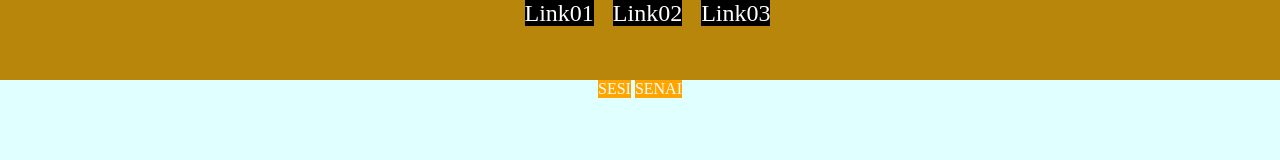
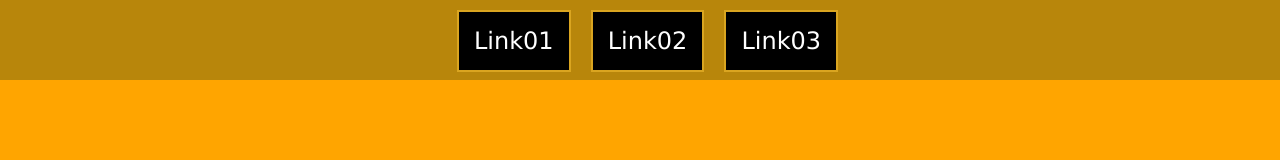
Before and after one commit to Gabriel-Sedenho/Display_TA, a website: page index.html in a window 1280 px wide. Drawn offline with Linux system fonts and the light colour scheme.

Commit message:
ADD: estilos header

```diff
--- a/index.html
+++ b/index.html
@@ -18,8 +18,8 @@
         <a href="#">Link02</a>
         <a href="#">Link03</a>
     </header>
-    <p>SESI</p>
-    <p>SENAI</p>
 </body>
+    <section class="section01">
 
+    </section>
 </html>
--- a/reset.css
+++ b/reset.css
@@ -2,4 +2,5 @@
     margin: 0;
     padding: 0;
     box-sizing: border-box;
+    font-family: Verdana, Geneva, Tahoma, sans-serif
 }
--- a/style.css
+++ b/style.css
@@ -1,26 +1,29 @@
-.body-container{
-    background-color: lightcyan;
+.body-container {
+    background-color: orange;
     text-align: center;
 }
 
-.body-container p{
-    background-color: orange;
-    color: #fff;
-    display: inline-block;
-}
 
-.header-container{
+
+.header-container {
     width: 100%;
     height: 80px;
     background-color: darkgoldenrod;
     text-align: center;
 }
 
-.header-container a{
+.header-container a {
+    display: inline-block;
     background-color: black;
     text-decoration: none;
     font-size: x-large;
     color: #fff;
+
     margin-top: 10px;
     margin-left: 15px;
+    padding: 15px;
+
+    border-width: 2px;
+    border-style: solid;
+    border-color: goldenrod;
 }
```
